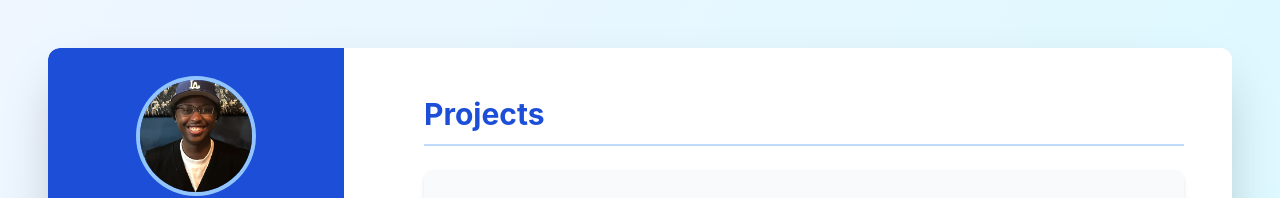
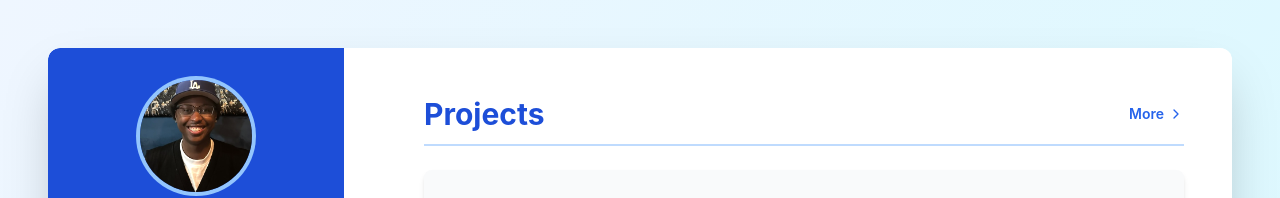
Before and after one commit to nkosimate/nkosimate.github.io, a React (Create React App) app in the folder portfolio/: page / in a window 1280 px wide. Shown: the top 198 px of the page. Built offline with nearby package versions, Linux system fonts and the light colour scheme.

Commit message:
add a more projects page

```diff
--- a/portfolio/src/App.jsx
+++ b/portfolio/src/App.jsx
@@ -5,37 +5,24 @@ import { Linkedin, Github, FileText, Mail, ChevronRight } from "lucide-react";
 import datagpt from "./img/datagpt.png";
 import dash5 from "./img/dash5.png";
 import churn from "./img/churn.png";
-// Main App component which will now contain the entire portfolio layout
-function App() {
+import { Link, HashRouter, Routes, Route } from "react-router-dom";
+
+function HomePage() {
   return (
-    // The outermost container sets the background gradient, font, text color,
-    // and overall padding for the entire page, ensuring responsiveness.
-    // Changed gradient from purple to blue/cyan tones.
     <div className="min-h-screen bg-gradient-to-br from-blue-50 to-cyan-100 font-inter text-gray-800 antialiased p-4 sm:p-8 md:p-12">
-      {/* This inner container holds the main two-column layout (sidebar and main content).
-          It uses flexbox for desktop and stacks elements vertically on smaller screens.
-          It also applies a white background, rounded corners, and a shadow. */}
       <div className="container mx-auto flex flex-col md:flex-row gap-8 rounded-xl shadow-2xl overflow-hidden bg-white">
-        {/* Sidebar Section: This column holds the profile info, social links, about, and skills.
-            It has a distinct blue background and centers its content. */}
         <aside className="md:w-1/3 lg:w-1/4 p-6 md:p-8 bg-blue-700 text-white flex flex-col items-center text-center rounded-t-xl md:rounded-l-xl md:rounded-tr-none">
-          {/* Profile Image: Using a placeholder image for now to resolve the build error.
-              If you want to use a specific image, ensure it's hosted online or placed
-              in the 'public' folder and referenced correctly (e.g., '/image.png'). */}
           <img
             src={image}
             alt="Profile photo of Nkosinathi Mate"
             className="w-28 h-28 rounded-full mb-4 ring-4 ring-blue-300 object-cover transform transition-transform duration-300 hover:scale-105"
           />
-          {/* Name and Role details */}
           <h1 className="text-3xl font-bold mb-1">Nkosinathi Mate</h1>
           <p className="text-blue-200 text-lg mb-2">
             Graduate Data Scientist and Software Engineer
           </p>
           <p className="text-blue-300 text-sm mb-6">Aberdeen, United Kingdom</p>
 
-          {/* Social Icons: Uses Lucide React icons for LinkedIn, GitHub, a generic file icon for Kaggle,
-              and a Mail icon for the email button. Each icon has a hover effect. */}
           <div className="flex justify-center items-center space-x-4 mb-8">
             <a
               href="https://www.linkedin.com/in/nkosinathi-mate/"
@@ -51,7 +38,6 @@ function App() {
             >
               <Github size={24} strokeWidth={1.5} />
             </a>
-            {/* Email Button: Styled as a rounded button with text and a mail icon. */}
             <a
               href="mailto:nkosimate@gmail.com"
               className="flex items-center space-x-2 px-4 py-2 bg-blue-500 rounded-full text-sm font-semibold hover:bg-blue-400 transition-colors duration-200 shadow-md"
@@ -61,7 +47,6 @@ function App() {
             </a>
           </div>
 
-          {/* About Section: Provides a brief description, with a subtle blue background and border. */}
           <section className="bg-blue-800 bg-opacity-30 p-6 rounded-lg mb-6 shadow-inner w-full">
             <h2 className="text-xl font-semibold mb-3 border-b border-blue-600 pb-2">
               About
@@ -73,7 +58,6 @@ function App() {
             </p>
           </section>
 
-          {/* Skills Section: Displays skills as rounded badges with a hover effect, in blue tones. */}
           <section className="bg-blue-800 bg-opacity-30 p-6 rounded-lg shadow-inner w-full">
             <h2 className="text-xl font-semibold mb-3 border-b border-blue-600 pb-2">
               Skills
@@ -107,20 +91,21 @@ function App() {
           </section>
         </aside>
 
-        {/* Main Content Section: This column displays projects, experience, and education.
-            It has a white background and generous padding. */}
         <section className="flex-1 p-6 md:p-10 lg:p-12 bg-white rounded-b-xl md:rounded-r-xl md:rounded-bl-none">
-          {/* Projects Section */}
           <section className="mb-10">
-            <h2 className="text-3xl font-bold text-blue-700 mb-6 border-b-2 border-blue-200 pb-3">
-              Projects
-            </h2>
+            <div className="flex items-center justify-between gap-4 mb-6 border-b-2 border-blue-200 pb-3">
+              <h2 className="text-3xl font-bold text-blue-700">Projects</h2>
+              <Link
+                to="/projects"
+                className="inline-flex items-center text-sm font-semibold text-blue-600 hover:text-blue-800"
+              >
+                More <ChevronRight size={16} className="ml-1" />
+              </Link>
+            </div>
 
-            {/* Kick-Detection Project Card: Each project is a card with an image, title, tags, description,
-                and a "Read more" link with a subtle arrow icon. Cards have hover effects. */}
             <div className="bg-gray-50 p-6 rounded-lg shadow-md mb-8 flex flex-col md:flex-row items-center gap-6 transform transition-transform duration-300 hover:scale-[1.01] hover:shadow-lg">
               <img
-                src={dash5} // Changed placeholder to a specific image for the kick detection project
+                src={dash5}
                 alt="Kick Detection in Oil & Gas Drilling Using LSTM-AE Networks"
                 className="w-full md:w-2/5 rounded-lg object-cover shadow-sm"
               />
@@ -161,7 +146,6 @@ function App() {
               </div>
             </div>
 
-            {/* AI Powered Data Analyst Assistant Project Card: Similar structure, also in blue tones. */}
             <div className="bg-gray-50 p-6 rounded-lg shadow-md flex flex-col md:flex-row items-center gap-6 transform transition-transform duration-300 hover:scale-[1.01] hover:shadow-lg">
               <img
                 src={datagpt}
@@ -214,10 +198,8 @@ function App() {
               </div>
             </div>
 
-            {/* Add vertical space between project cards */}
             <div className="my-4"></div>
 
-            {/* Customer Churn Prediction Project Card */}
             <div className="bg-gray-50 p-6 rounded-lg shadow-md flex flex-col md:flex-row items-center gap-6 transform transition-transform duration-300 hover:scale-[1.01] hover:shadow-lg">
               <img
                 src={churn}
@@ -270,7 +252,6 @@ function App() {
             </div>
           </section>
 
-          {/* Experience Section: Displays work experience details with dates and relevant skills. */}
           <section className="mb-10">
             <h2 className="text-3xl font-bold text-blue-700 mb-6 border-b-2 border-blue-200 pb-3">
               Experience
@@ -313,7 +294,6 @@ function App() {
             </div>
           </section>
 
-          {/* Education Section: Displays education details, now with blue accents. */}
           <section>
             <h2 className="text-3xl font-bold text-blue-700 mb-6 border-b-2 border-blue-200 pb-3">
               Education
@@ -340,4 +320,51 @@ function App() {
   );
 }
 
+function ProjectsPage() {
+  return (
+    <div className="min-h-screen bg-gradient-to-br from-blue-50 to-cyan-100 p-6 sm:p-10 md:p-12">
+      <div className="mx-auto max-w-4xl rounded-xl bg-white p-8 shadow-2xl">
+        <Link to="/" className="mb-6 inline-flex items-center text-blue-600 hover:text-blue-800">
+          ← Back Home
+        </Link>
+        <h1 className="mb-4 text-4xl font-bold text-blue-700">Projects</h1>
+        <p className="mb-8 text-gray-700">
+          A closer look at the data science and software projects I have built.
+        </p>
+        <div className="space-y-6">
+          <div className="rounded-lg border border-blue-100 bg-blue-50 p-6">
+            <h2 className="text-xl font-semibold text-blue-800">Kick Detection in Oil & Gas Drilling</h2>
+            <p className="mt-2 text-gray-700">
+              An LSTM-autoencoder approach for industrial safety monitoring and decision support system.
+            </p>
+          </div>
+          <div className="rounded-lg border border-blue-100 bg-blue-50 p-6">
+            <h2 className="text-xl font-semibold text-blue-800">AI Powered Data Analyst Assistant</h2>
+            <p className="mt-2 text-gray-700">
+              A conversational agent that turns natural language questions into insights from CSV data.
+            </p>
+          </div>
+          <div className="rounded-lg border border-blue-100 bg-blue-50 p-6">
+            <h2 className="text-xl font-semibold text-blue-800">Customer Churn Prediction</h2>
+            <p className="mt-2 text-gray-700">
+              A machine learning pipeline that identifies at-risk customers and highlights retention drivers.
+            </p>
+          </div>
+        </div>
+      </div>
+    </div>
+  );
+}
+
+function App() {
+  return (
+    <HashRouter>
+      <Routes>
+        <Route path="/" element={<HomePage />} />
+        <Route path="/projects" element={<ProjectsPage />} />
+      </Routes>
+    </HashRouter>
+  );
+}
+
 export default App;
```
Also changed, not shown: 2 other files (tests, documents, lock files or other folders).
